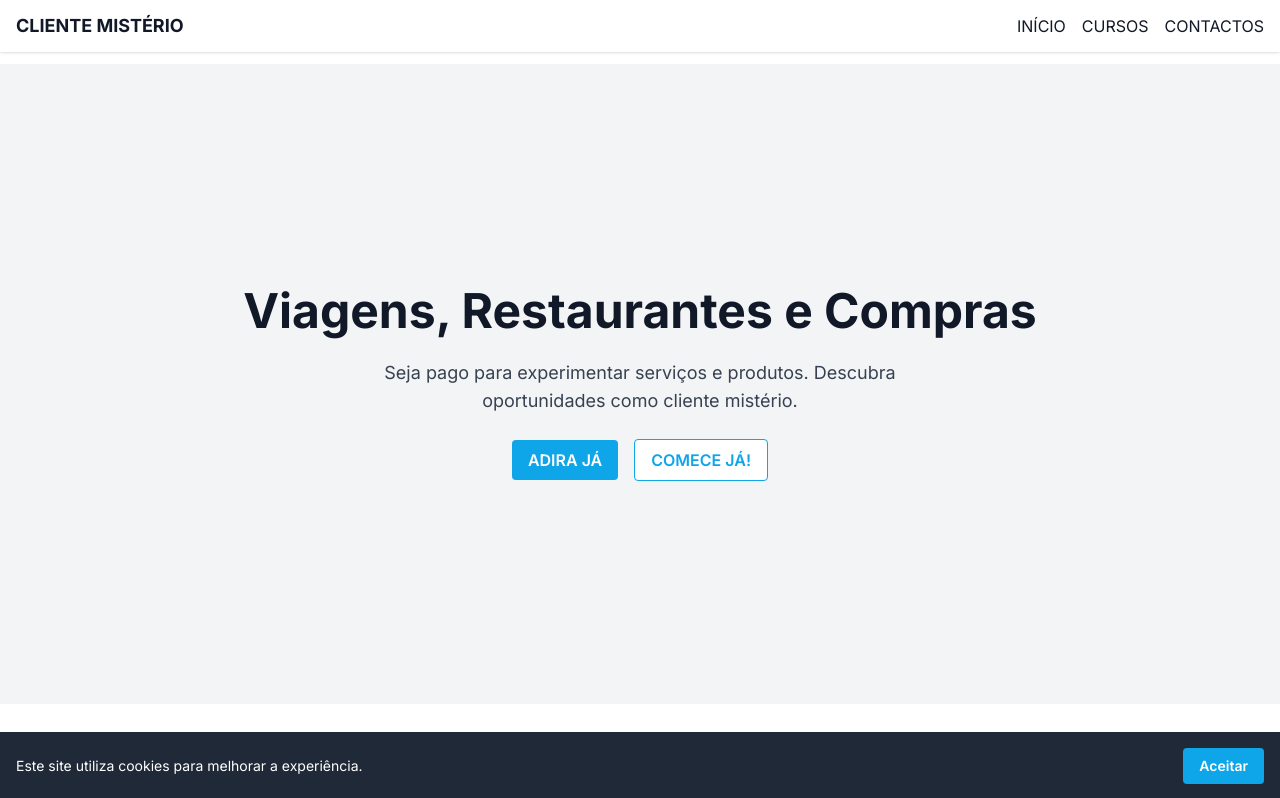
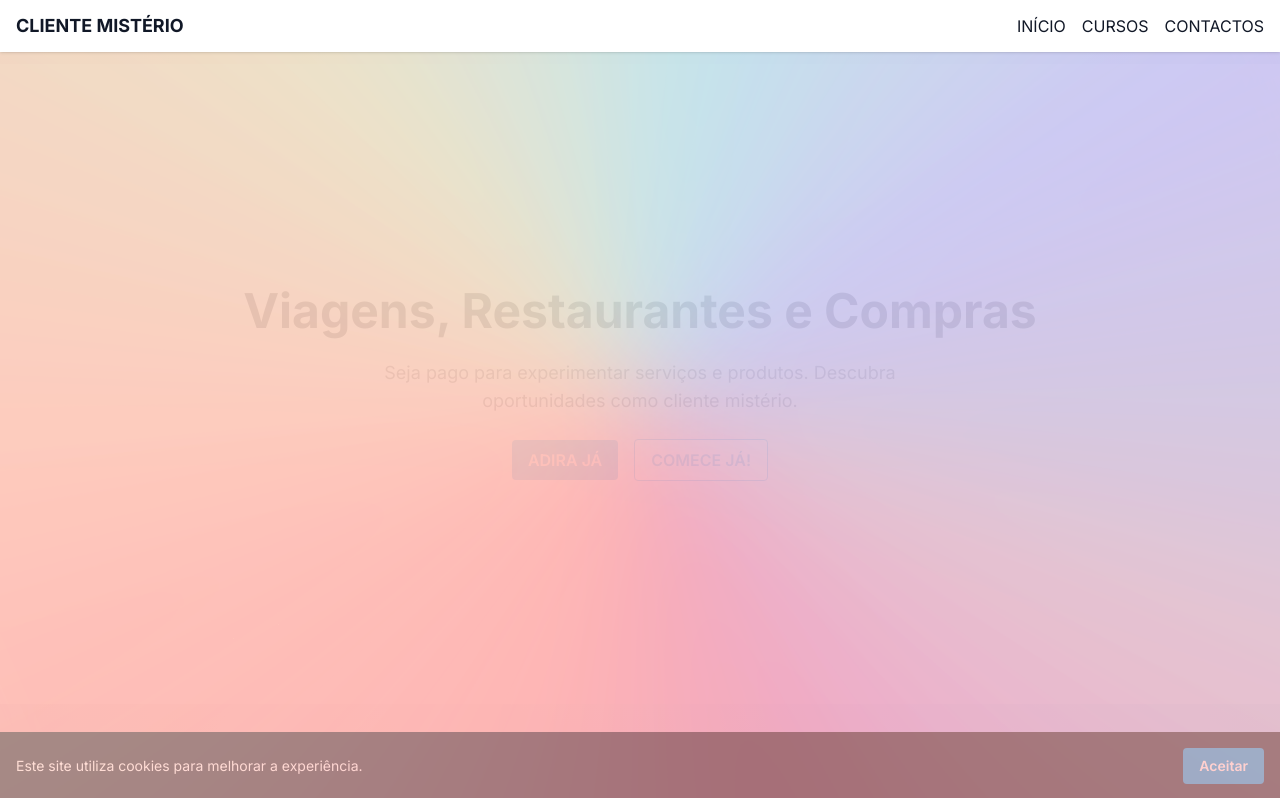
Before and after one commit to msantos51/clientemisterio, a Next.js app: page / in a window 1280 px wide. Shown: the top 798 px of the page. Built offline with nearby package versions, Linux system fonts and the light colour scheme.

Commit message:
feat: add animated pastel background

```diff
--- a/src/app/(site)/layout.tsx
+++ b/src/app/(site)/layout.tsx
@@ -4,17 +4,21 @@ import Header from '../../components/Header';
 import Footer from '../../components/Footer';
 import CookieBar from '../../components/CookieBar';
 
+// Fonte principal do site
 const inter = Inter({ subsets: ['latin'] });
 
-// Layout raiz com cabeçalho, rodapé e fontes
+// Layout raiz com cabeçalho, rodapé e fundo animado
 export default function RootLayout({ children }: { children: React.ReactNode }) {
   return (
     <html lang="pt">
       <body className={inter.className}>
-        <Header />
-        <main className="pt-16">{children}</main>
-        <Footer />
-        <CookieBar />
+        {/* Contêiner com fundo animado */}
+        <div className="animated-background">
+          <Header />
+          <main className="pt-16">{children}</main>
+          <Footer />
+          <CookieBar />
+        </div>
       </body>
     </html>
   );
--- a/src/styles/globals.css
+++ b/src/styles/globals.css
@@ -4,5 +4,79 @@
 
 /* Estilos globais base (editáveis) */
 html, body {
-  @apply bg-white text-gray-900;
+  /* Define a cor de texto padrão */
+  @apply text-gray-900;
+  /* Remove margens e preenchimentos padrão */
+  margin: 0;
+  padding: 0;
+  /* Faz o corpo ocupar toda a altura da janela */
+  height: 100vh;
+  /* Aplica o gradiente pastel de fundo */
+  background: linear-gradient(135deg, #ffe8f3, #d9f3ff);
+  /* Impede rolagem além do fundo animado */
+  overflow: hidden;
 }
+
+/* Contêiner responsável pelo fundo animado */
+.animated-background {
+  position: relative;
+  width: 100%;
+  height: 100%;
+  overflow: hidden;
+  /* Gradiente radial suave sobreposto ao fundo */
+  background: radial-gradient(circle, rgba(255, 255, 255, 0.2), rgba(0, 0, 0, 0.1));
+}
+
+/* Camadas giratórias para criar o efeito de brilho */
+.animated-background::before,
+.animated-background::after {
+  content: "";
+  position: absolute;
+  top: 50%;
+  left: 50%;
+  width: 200%;
+  height: 200%;
+  background: conic-gradient(
+    from 0deg,
+    #ff9aa2,
+    #ffb7b2,
+    #ffdac1,
+    #e2f0cb,
+    #a2e4ff,
+    #c9afff,
+    #ffb7b2,
+    #ff9aa2
+  );
+  transform: translate(-50%, -50%);
+  animation: rotate 8s linear infinite;
+  filter: blur(50px);
+  opacity: 0.8;
+}
+
+/* Segunda camada giratória para maior profundidade */
+.animated-background::after {
+  width: 180%;
+  height: 180%;
+  animation: rotate-reverse 10s linear infinite;
+  opacity: 0.6;
+}
+
+/* Animação de rotação no sentido horário */
+@keyframes rotate {
+  0% {
+    transform: translate(-50%, -50%) rotate(0deg);
+  }
+  100% {
+    transform: translate(-50%, -50%) rotate(360deg);
+  }
+}
+
+/* Animação de rotação no sentido anti-horário */
+@keyframes rotate-reverse {
+  0% {
+    transform: translate(-50%, -50%) rotate(0deg);
+  }
+  100% {
+    transform: translate(-50%, -50%) rotate(-360deg);
+  }
+}
```
